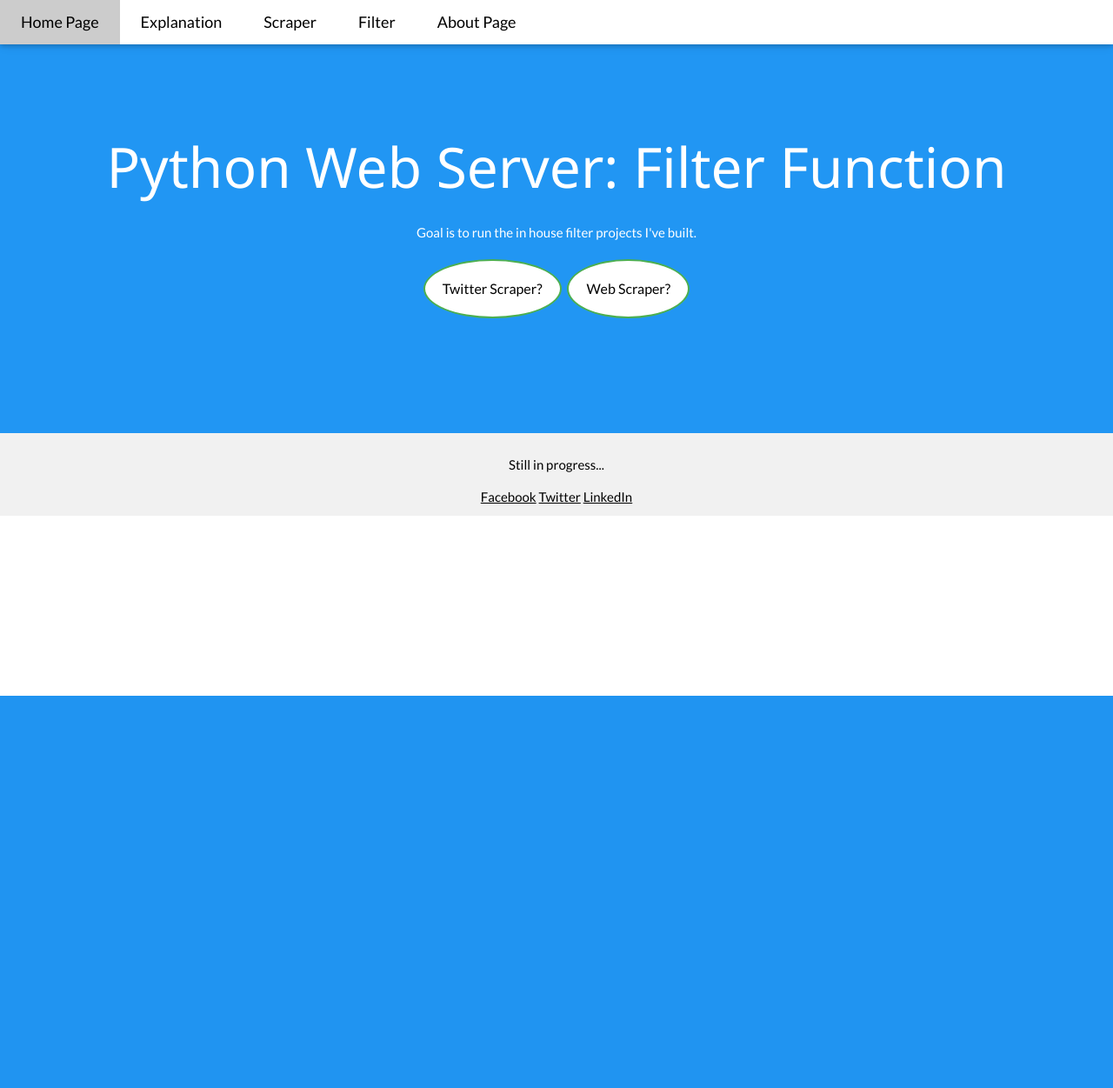
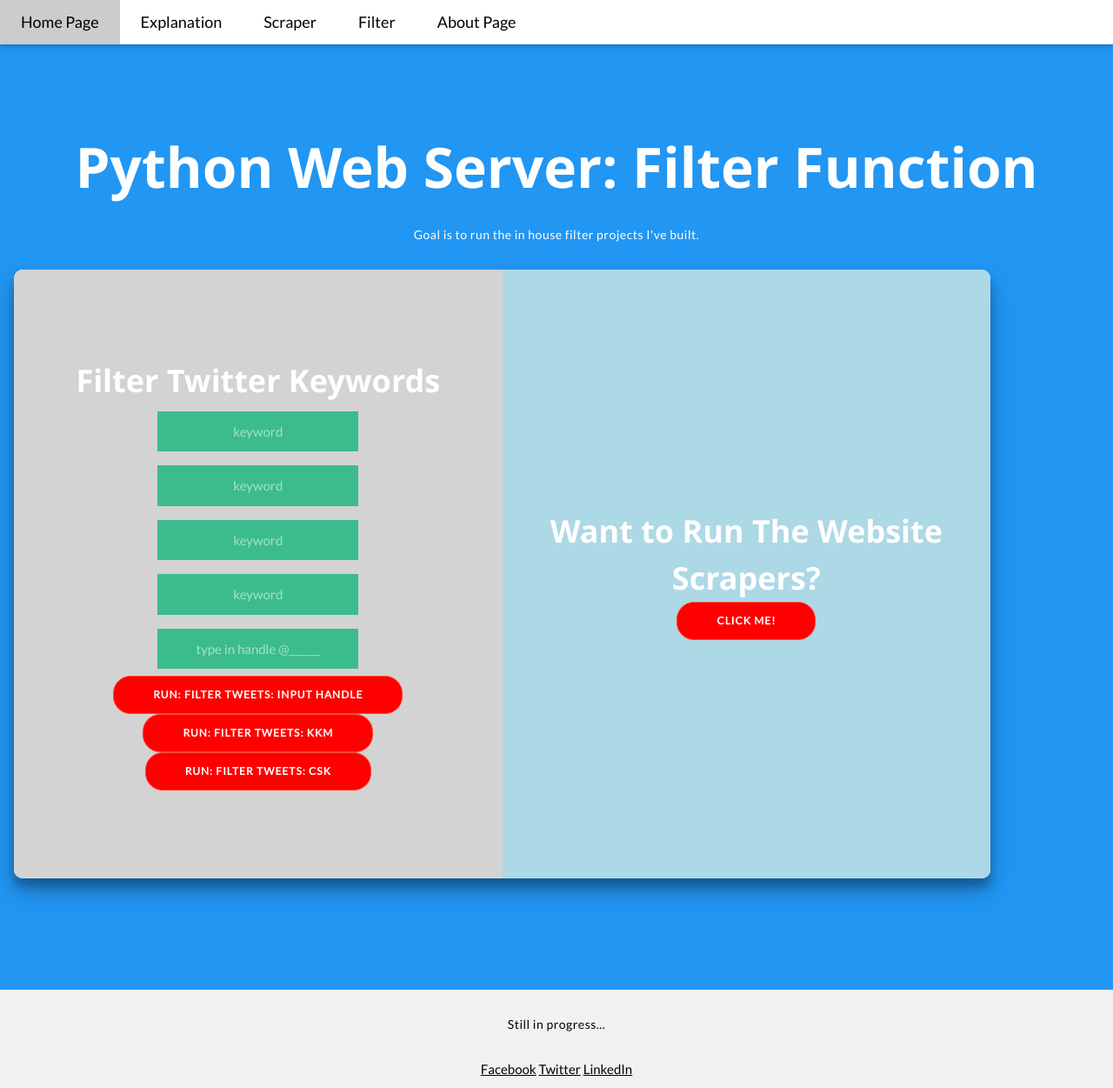
Before and after one commit to aseth99/WebServer, a Flask app: page /filter in a window 1280 px wide. Shown: the whole page at 87% size. Before the commit the page ends 800 px from the top, so only its background shows below. Run offline with Flask 2, Linux system fonts and the light colour scheme.

Commit message:
added some javascript transition to filter page, added filter functionality on twitter functions

```diff
--- a/app.py
+++ b/app.py
@@ -1,9 +1,48 @@
 from flask import Flask, render_template, request
 from functions_KKM import *
 from functions_twitter import *
+from functionsFilter import *
 import os
 
 app = Flask(__name__)
+
+@app.route("/filter", methods=['POST'])
+def filterTweets():
+
+	if request.form['filterbtn'] == 'input':
+		account = request.form['projectFilepath']
+		words = []
+		word1 = request.form['keyword1']
+		if word1 != '':
+			words.append(word1)
+		word2 = request.form['keyword2']
+		if word2 != '':
+			words.append(word2)
+		word3 = request.form['keyword3']
+		if word3 != '':
+			words.append(word3)
+		word4 = request.form['keyword4']
+		if word4 != '':
+			words.append(word4)
+
+		if not words:
+			return render_template('testing.html')
+		if account == '':
+			return render_template('testing.html')
+
+		handleFilter(account, words)
+
+	elif request.form['filterbtn'] == 'KKM':
+		return render_template('testing.html')
+
+	elif request.form['filterbtn'] == 'CSK':
+		return render_template('testing.html')
+
+
+
+
+	return render_template('filter.html')
+
 
 @app.route("/")
 def main():
@@ -21,6 +60,11 @@ def explain():
 def scraper():
 	# scrape_run()
 	return render_template('scraper.html')
+
+@app.route("/testing")
+def testing():
+	# scrape_run()
+	return render_template('testing.html')
 
 # #run the twitter keys so we can run twitter scrapers
 # @app.route("/syncTwitterKeys/", methods=['POST'])
--- a/templates/filter.html
+++ b/templates/filter.html
@@ -9,7 +9,194 @@
 <link rel="stylesheet" href="https://fonts.googleapis.com/css?family=Lato">
 <link rel="stylesheet" href="https://fonts.googleapis.com/css?family=Montserrat">
 
+<!-- <link rel="stylesheet" href="/css/styleFilter.css"/> -->
+
 <style>
+
+h1 {
+    font-weight: bold;
+    margin: 0;
+}
+
+p {
+    font-size: 14px;
+    font-weight: 100;
+    line-height: 20px;
+    letter-spacing: 0.5px;
+    margin: 20px 0 30px;
+}
+
+span {
+    font-size: 12px;
+}
+
+button {
+    border-radius: 20px;
+    border: 1px solid #ff4b2b;
+    background-color: red;
+    color: #ffffff;
+    font-size: 12px;
+    font-weight: bold;
+    padding: 12px 45px;
+    letter-spacing: 1px;
+    text-transform: uppercase;
+    transition: transform 80ms ease-in;
+}
+
+button:active {
+    transform: scale(0.95);
+}
+
+button:focus {
+    outline: none;
+}
+
+
+form {
+    background-color: lightgray;
+    display: flex;
+    align-items: center;
+    justify-content: center;
+    flex-direction: column;
+    padding: 0 50px;
+    height: 100%;
+    text-align: center;
+}
+
+input {
+    background-color: #eee;
+    border: none;
+    padding: 12px 15px;
+    margin: 8px 0;
+    width: 100%;
+}
+
+
+.container {
+    background-color: white;
+    border-radius: 10px;
+    box-shadow: 0 14px 28px rgba(0, 0, 0, 0.25), 0 10px 10px rgba(0, 0, 0, 0.22);
+    position: relative;
+    overflow: hidden;
+    width: 90%;
+
+    max-width: 100%;
+    min-height: 700px;
+}
+
+.form-container {
+    position: absolute;
+    top: 0;
+    height: 100%;
+    transition: all 0.6s ease-in-out;
+}
+
+.sign-in-container {
+    left: 0;
+    width: 50%;
+    z-index: 2;
+}
+
+.sign-up-container {
+    left: 0;
+    width: 50%;
+    opacity: 0;
+    z-index: 1;
+}
+
+.container.right-panel-active .sign-in-container {
+    transform: translateX(100%);
+}
+
+.container.right-panel-active .sign-up-container {
+    transform: translateX(100%);
+    opacity: 1;
+    z-index: 5;
+    animation: show 0.6s;
+}
+
+@keyframes show {
+    0%,
+    49.99% {
+        opacity: 0;
+        z-index: 1;
+    }
+
+    50%,
+    100% {
+        opacity: 1;
+        z-index: 5;
+    }
+}
+
+.overlay-container {
+    position: absolute;
+    top: 0;
+    left: 50%;
+    width: 50%;
+    height: 100%;
+    overflow: hidden;
+    transition: transform 0.6s ease-in-out;
+    z-index: 100;
+}
+
+.container.right-panel-active .overlay-container {
+    transform: translateX(-100%);
+}
+
+.overlay {
+    background: lightblue;
+    /*background: -webkit-linear-gradient(to right, lightblue, red);*/
+    /*background: linear-gradient(to right, lightblue, red);*/
+    background-repeat: no-repeat;
+    background-size: cover;
+    background-position: 0 0;
+    color: #ffffff;
+    position: relative;
+    left: -100%;
+    height: 100%;
+    width: 200%;
+    transform: translateX(0);
+    transition: transform 0.6s ease-in-out;
+}
+
+.container.right-panel-active .overlay {
+    transform: translateX(50%);
+}
+
+.overlay-panel {
+    position: absolute;
+    display: flex;
+    align-items: center;
+    justify-content: center;
+    flex-direction: column;
+    padding: 0 40px;
+    text-align: center;
+    top: 0;
+    height: 100%;
+    width: 50%;
+    transform: translateX(0);
+    transition: transform 0.6s ease-in-out;
+}
+
+.overlay-left {
+    transform: translateX(-20%);
+}
+
+.container.right-panel-active .overlay-left {
+    transform: translateX(0);
+}
+
+.overlay-right {
+    right: 0;
+    transform: translateX(0);
+}
+
+.container.right-panel-active .overlay-right {
+    transform: translateX(20%);
+}
+
+
 select {
   width: 50%;
   padding: 16px 20px;
@@ -27,30 +214,18 @@ input[type=text] {
   background-color: #3CBC8D;
   color: white;
 }
-.button {
-  background-color: white; /* Green */
-  border: none;
-  color: black;
-  padding: 20px;
-  text-align: center;
-  text-decoration: none;
-  display: inline-block;
-  font-size: 16px;
-  margin: 4px 2px;
-  transition-duration: 0.4s; /* Safari */
-  cursor: pointer;
-  border: 2px solid #4CAF50;
-  border-radius: 50%
+
+.button:hover {
+  background-color: darkorange;
+  color: white;
 }
 
-.button:hover {
-  background-color: #4CAF50;
-  color: white;
-}
 * {
   box-sizing: border-box;
   font-family: Lato, Montserrat;
   text-align: center;
+  align-content: center;
+  align-items: center;
 }
 
 body {
@@ -58,14 +233,6 @@ body {
   font-family: Lato, Montserrat;
 }
 
-/* Style the content */
-.content {
-  background-color: #ddd;
-  padding: 10px;
-  height: 200px; /* Should be removed. Only for demonstration */
-}
-
-/* Style the footer */
 .footer {
   background-color: #f1f1f1;
   padding: 10px;
@@ -88,8 +255,10 @@ body {
   <h1 class="w3-margin w3-jumbo">Python Web Server: Filter Function</h1>
   <p>Goal is to run the in house filter projects I've built.</p>
 
-  <form  action="/runfilter/" method="post" id="test" style="display: none">
-    <h2>Filter Twitter Keywords:</h2>
+  <div class="container" id="container" align="center">
+    <div class="form-container sign-up-container" align="center">
+      <form action="#" method="post" id="test1">
+          <h1>Filter Webscraper Keywords:</h1>
           <input type="text" id="keyword1" placeholder="keyword">
           <input type="text" id="keyword2" placeholder="keyword">
           <input type="text" id="keyword3" placeholder="keyword">
@@ -100,49 +269,44 @@ body {
             <option value="ca">Source 2</option>
             <option value="usa">Source 3</option>
           </select>
-    <p>
-    </p>
-    <button class="button" name="filterbtn" type="submit">Run Filter</button>
+          <br>
+          <button class="button">Run Filter</button>
       </form>
+    </div>
+    <div class="form-container sign-in-container" align="center">
+      <form action="{{ url_for('filterTweets') }}" method="post" id="test2">
+          <h1>Filter Twitter Keywords</h1>
+          <input type="text" name="keyword1" placeholder="keyword">
+          <input type="text" name="keyword2" placeholder="keyword">
+          <input type="text" name="keyword3" placeholder="keyword">
+          <input type="text" name="keyword4" placeholder="keyword">
+          <input type="text" id="handle" placeholder="type in handle @______" name="projectFilepath">
+          <button class="button" name="filterbtn" value="input" type="submit">Run: Filter Tweets: Input Handle</button>
+          <button class="button" name="filterbtn" value="KKM" type="submit">Run: Filter Tweets: KKM</button>
+          <button class="button" name="filterbtn" value="CSK" type="submit">Run: Filter Tweets: CSK</button>
 
-  <form  action="/runfilter/" method="post" id="test1" style="display: none">
-    <h2>Filter Webscraper Keywords:</h2>
-    <input type="text" id="keyword1" placeholder="keyword">
-    <input type="text" id="keyword2" placeholder="keyword">
-    <input type="text" id="keyword3" placeholder="keyword">
-    <input type="text" id="keyword4" placeholder="keyword">
+      </form>
+    </div>
 
-    <select id="source" name="source">
-    <option value="au">Source 1</option>
-    <option value="ca">Source 2</option>
-    <option value="usa">Source 3</option>
-    </select>
-    <p>
-    </p>
-    <button class="button" name="filterbtn" type="submit">Run Filter</button>
-  </form>
-  <button class="button" type="button" onclick="document.getElementById('test').style.display='block'">Twitter Scraper?</button>
-  <button class="button" type="button" onclick="document.getElementById('test1').style.display='block'">Web Scraper?</button>
-
+    <div class="overlay-container" align="center">
+      <div class="overlay">
+          <div class="overlay-panel overlay-left">
+              <h1>Want to Run The Twitter Scrapers?</h1>
+              <!-- <p>
+                  To keep connected with us please login with your personal info
+              </p> -->
+              <button class="button" id= "twitScrapers" type="button" onclick="document.getElementById('container').classList.remove('right-panel-active')">Click Me!</button>
+          </div>
+          <div class="overlay-panel overlay-right">
+              <h1>Want to Run The Website Scrapers?</h1>
+              <button class="button" id="webScrapers" type="button" onclick="document.getElementById('container').classList.add('right-panel-active')">Click Me!</button>
+          </div>
+      </div>
+    </div>
+  </div>
 
 
 </header>
-<!-- <form  action="/runfilter/" method="post">
-  <h1>Filter Keywords:</h1>
-  <input type="text" id="keyword1" placeholder="keyword">
-  <input type="text" id="keyword2" placeholder="keyword">
-  <input type="text" id="keyword3" placeholder="keyword">
-  <input type="text" id="keyword4" placeholder="keyword">
-
-  <select id="source" name="source">
-  <option value="au">Source 1</option>
-  <option value="ca">Source 2</option>
-  <option value="usa">Source 3</option>
-  </select>
-  <p>
-  </p>
-  <button class="button" name="filterbtn" type="submit">Run Filter</button>
-</form> -->
 
 <div class="footer">
   <p>Still in progress...</p>
```
Also changed, not shown: functionsFilter.py (added, +77 -0 lines). Lines whose indentation alone changed are shown as unchanged.
